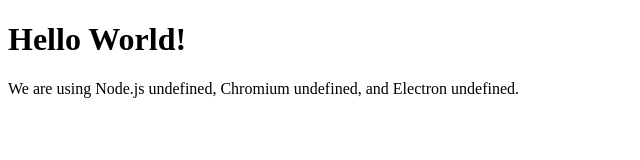
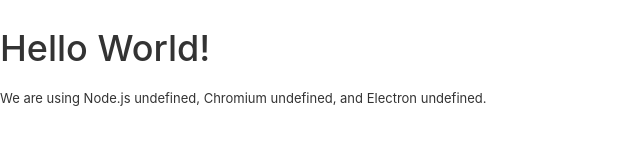
Before and after one commit to donny/yellowthroat, an Electron app: page index.html in a window 800 px wide. Shown: the whole page, without its empty margins (0-640 px from the left). Drawn offline with Linux system fonts and the light colour scheme.

Commit message:
Minor updates

```diff
--- a/index.html
+++ b/index.html
@@ -2,7 +2,10 @@
 <html>
   <head>
     <meta charset="UTF-8">
-    <title>Hello World!</title>
+    <title>Yellowthroat</title>
+
+    <link rel="stylesheet" href="photon/css/photon.min.css">
+
   </head>
   <body>
     <h1>Hello World!</h1>
```
Also changed, not shown: package.json (+4 -8 lines).
